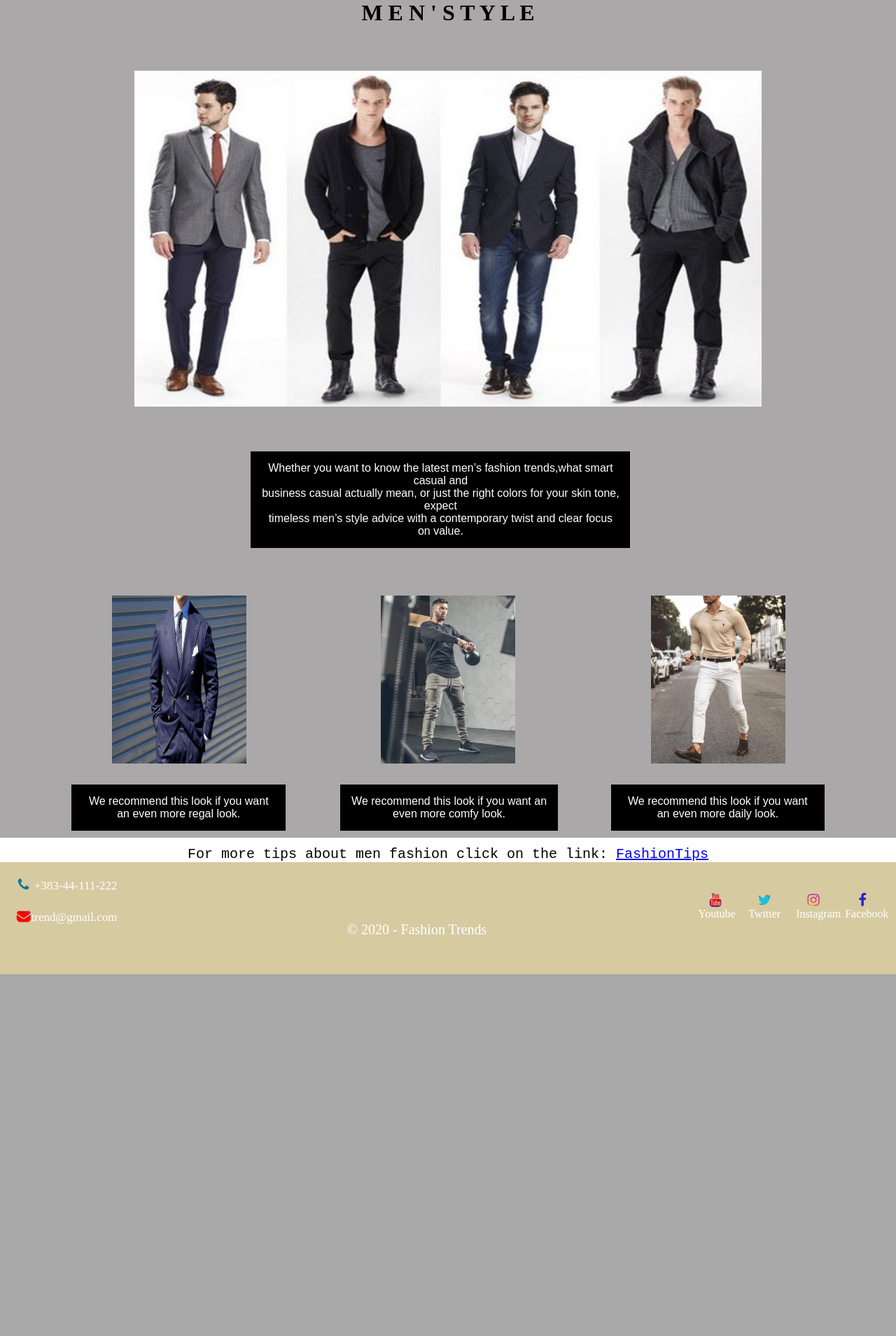
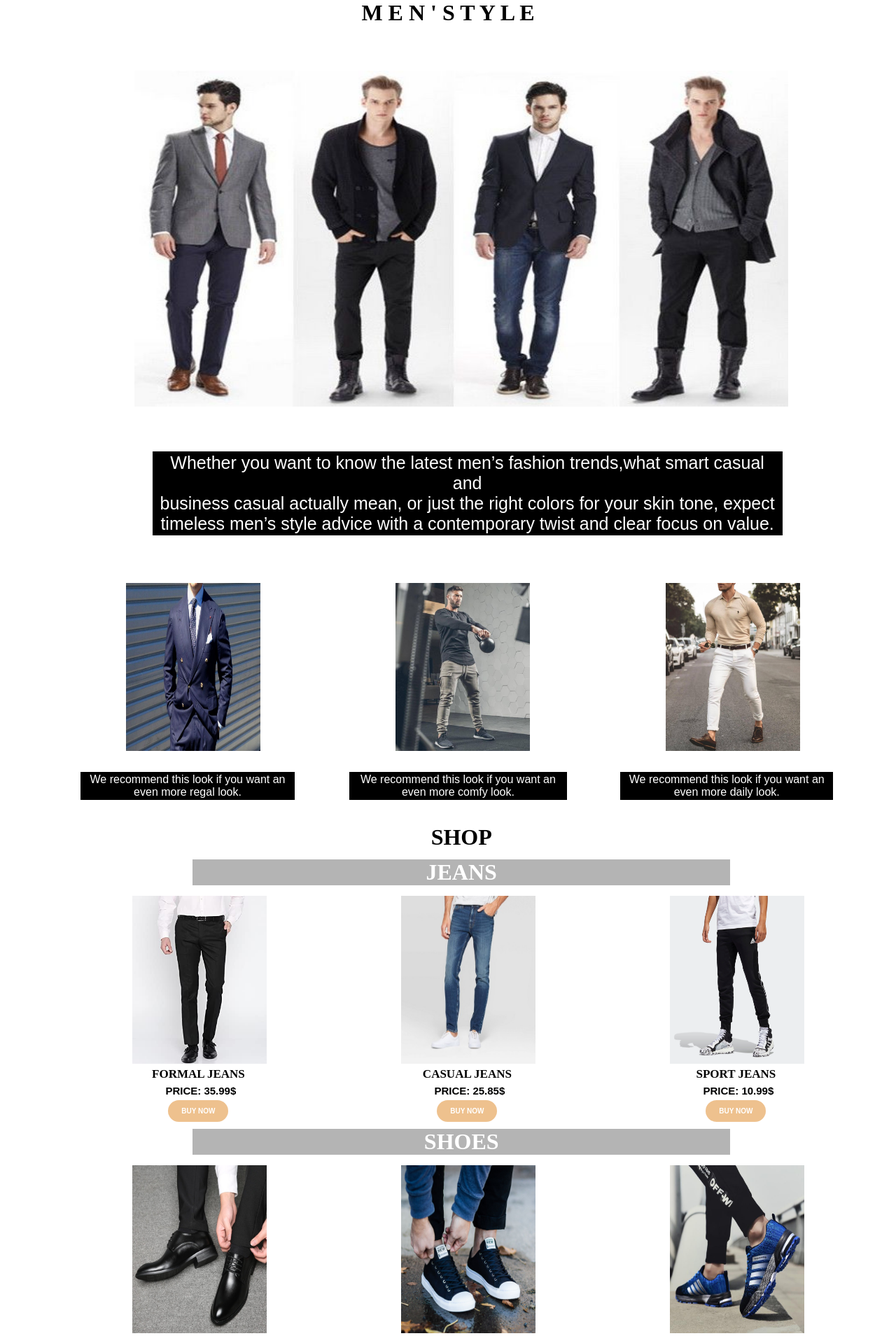
Before and after one commit to Rilindaaa/Projekti, a PHP site: page /CONTENT/men.php in a window 1280 px wide. Shown: the part 144-2053 px from the top of the page at 70% size. Before the commit the page ends 1536 px from the top, so only its background shows below. Run offline with PHP 8.4, Linux system fonts and the light colour scheme.

Commit message:
content change

```diff
--- a/CONTENT/Kids.php
+++ b/CONTENT/Kids.php
@@ -43,11 +43,6 @@
                     </div>
                     </div>
                 </div>
-                <div id="Linku">
-                    <p>
-                        For more tips about kids fashion, follow the link: <a href="https://www.google.com/search?q=cute+kids+fashion&tbm=isch&ved=2ahUKEwjrxo2WkdPtAhVPuKQKHTMGDzkQ2-cCegQIABAA&oq=cute+kids+fashion&gs_lcp=CgNpbWcQAzICCAAyAggAMgIIADICCAAyAggAMgYIABAFEB4yBggAEAUQHjIGCAAQCBAeMgYIABAIEB4yBggAEAgQHjoECAAQHlD72AVY892tAWDV360BaABwAHgAgAGnAYgBnAeSAQMwLjeYAQCgAQGqAQtnd3Mtd2l6LWltZ8ABAQ&sclient=img&ei=VFLaX-vMJM_wkgWzjLzIAw&bih=803&biw=1688&hl=en">KidsFashion</a>
-                    </p>
-                </div>
             </main>
 
             <div id ="bxo">
--- a/CONTENT/Men.php
+++ b/CONTENT/Men.php
@@ -28,12 +28,91 @@
                     </div>
                 </div>
                 </div>
+
+
+         <div class="shopM">
+                <h1>SHOP</h1>
+         </div>
+        <div class ="jeans">
+                <h1>JEANS</h1>
+        </div>
+         </div>
+        <div id ="boxes">
+            <div class='men'>
+                <div class='w-box'>
+                    <img src="../PICS/f83.jpg">
+                    <h3> FORMAL JEANS</h3>
+                    <b><p class = 'price'>PRICE: 35.99$</p></b>
+                          <button class="buynow"> BUY NOW </button>
+                </div>
+                <div class='w-box'>
+                    <img src="../PICS/f82.jpg">
+                    <h3> CASUAL JEANS </h3>
+                   <b> <p class ='price'>PRICE: 25.85$</p></b>
+                        <button class="buynow"> BUY NOW </button>
+                </div>
+                <div class='w-box'>
+                    <img src="../PICS/f84.jpg">
+                    <h3> SPORT JEANS </h3>
+                   <b> <p class ='price'>PRICE: 10.99$</p></b>
+                        <button class="buynow"> BUY NOW </button>
+                </div>
+            </div>
+        </div>
+
+
+        <div class ="jeans">
+                <h1>SHOES</h1>
+        </div>
+        <div id ="boxes">
+            <div class='men'>
+                <div class='w-box'>
+                    <img src="../PICS/f88.jpg">
+                    <h3> FORMAL SHOES</h3>
+                    <b><p class = 'price'>PRICE: 25.00$</p></b>
+                          <button class="buynow"> BUY NOW </button>
+                </div>
+                <div class='w-box'>
+                    <img src="../PICS/f86.jpg">
+                    <h3> CASUAL SHOES </h3>
+                   <b> <p class ='price'>PRICE: 15.99$</p></b>
+                        <button class="buynow"> BUY NOW </button>
+                </div>
+                <div class='w-box'>
+                    <img src="../PICS/f87.jpg">
+                    <h3> SPORT SHOES </h3>
+                   <b> <p class ='price'>PRICE: 35.85$</p></b>
+                        <button class="buynow"> BUY NOW </button>
+                </div>
+            </div>
+        </div>
+
+        <div class ="jeans">
+                <h1>JACKET</h1>
+        </div>
+        <div id ="boxes">
+            <div class='men'>
+                <div class='w-box'>
+                    <img src="../PICS/f89.jpg">
+                    <h3> FORMAL JACKET</h3>
+                    <b><p class = 'price'>PRICE: 65.00$</p></b>
+                          <button class="buynow"> BUY NOW </button>
+                </div>
+                <div class='w-box'>
+                    <img src="../PICS/f91.jpeg">
+                    <h3> CASUAL JACKET </h3>
+                   <b> <p class ='price'>PRICE: 40.99$</p></b>
+                        <button class="buynow"> BUY NOW </button>
+                </div>
+                <div class='w-box'>
+                    <img src="../PICS/f90.jpg">
+                    <h3> SPORT JACKET </h3>
+                   <b> <p class ='price'>PRICE: 30.99$</p></b>
+                        <button class="buynow"> BUY NOW </button>
+                </div>
+            </div>
+        </div>
         </main>
-        <div id="Linku">
-            <p>
-                For more tips about men fashion click on the link: <a href="https://www.google.com/search?q=daily+men+outfit+i&tbm=isch&ved=2ahUKEwi5xPL35dDtAhUB8IUKHc-LBhkQ2-cCegQIABAA&oq=daily+men+outfit+i&gs_lcp=CgNpbWcQA1C7QVi-S2DHTWgAcAB4AIAB8gOIAbUMkgEJNy4yLjEuMC4xmAEAoAEBqgELZ3dzLXdpei1pbWfAAQE&sclient=img&ei=jxjZX_nAAoHglwTPl5rIAQ&bih=943&biw=1899&hl=en">FashionTips</a>
-            </p>
-        </div>
         <?php
   include '../components/footer.php';
 ?>
--- a/CSS/Fashion.css
+++ b/CSS/Fashion.css
@@ -402,7 +402,7 @@ button {
     font-size: 17px;
     margin-left: 25%;
     margin-top: 5px;
-    color: rgb(218, 110, 164);
+    color: rgb(0, 0, 0);
     font-family: 'Times New Roman', Times, serif;
 }
 .shop >h1 {
@@ -432,7 +432,7 @@ button {
 }
 
 #m-foto{
-    width: 70vw;
+    width: 73vw;
     height:60vh;
     margin-left: 15%;
     margin-top: 3%;
@@ -463,20 +463,21 @@ button {
 .m-box img {
     width: 15vw;
     height: 30vh;
-    left: 35%;
+    left: 37%;
     position: relative;
 }
 
 .paragrafi {
-    padding:15px;
+    padding:2px;
     background-color:black;
     color:white;
     margin-top:60px;
     margin-bottom:10px;
     text-align: center;
-    width: 40%;
-    margin-left: 28%;
+    width: 70%;
+    margin-left: 17%;
     font-family: sans-serif;
+    font-size: 25px;
 }
 
 #bx .m-box{
@@ -487,28 +488,48 @@ button {
 }
 
 .Stili{
-    padding:15px;
+    padding:2px;
     background-color:black;
     color:white;
     margin-top:30px;
     margin-bottom:10px;
 }
 
-.color{
-    background-color: rgb(170, 168, 168);
+.shopM >h1 {
+    text-align: center;
+    margin-bottom: 1%;
+    margin-top: 2%;
+    color: rgb(0, 0, 0);
+    margin-left: 3%;
+}
+.jeans{
+    margin-bottom: 5px;
+    text-align: center;
+    width: 60%;
+    background-color: rgba(0, 0, 0, 0.295);
+    margin-left: 21.5%;
+    color: white;
+
 }
 
-#Linku{
-  text-align: center;
-  margin-top: 1%;
-  font-size: 20px;
-  font-family: 'Courier New', Courier, monospace;
-  color:black;
+.men {
+    display: flex;
+    justify-content: space-between;
+    width: 90%;
+    position: relative;
+    left: 3%;
+    flex-direction: row;
 }
 
-/*KIDS*/
+.w-box .price{
+    margin-top: 5px;
+    margin-right: -7%;
+    font-size: 15px;
+    font-family: sans-serif;
+}
 
 
+/*KIDS*/
 
 #k-foto{
     width: 70vw;
@@ -542,7 +563,7 @@ button {
 .k-box img {
     width: 15vw;
     height: 30vh;
-    left: 35%;
+    left: 20%;
     position: relative;
 }
 
@@ -576,6 +597,9 @@ button {
     font-size: 40px;
     margin-bottom: 10px;
 }
+
+
+/*LOGIN*/
 
 .cont{
     margin: auto;
@@ -624,6 +648,9 @@ button {
 #account{
     margin-top: 10%;
   }
+
+
+
 
 /*REGISTER*/
 
```
Also changed, not shown: CONTENT/Women.php (+53 -1 lines), PICS/f76.jpg (added), PICS/f77.jpg (added), PICS/f78.jpg (added), PICS/f79.jpeg (added), PICS/f80.jpg (added), PICS/f81.png (added), PICS/f82.jpg (added), PICS/f83.jpg (added), PICS/f84.jpg (added), PICS/f85.jpg (added), PICS/f86.jpg (added), PICS/f87.jpg (added), PICS/f88.jpg (added), 3 more files.
